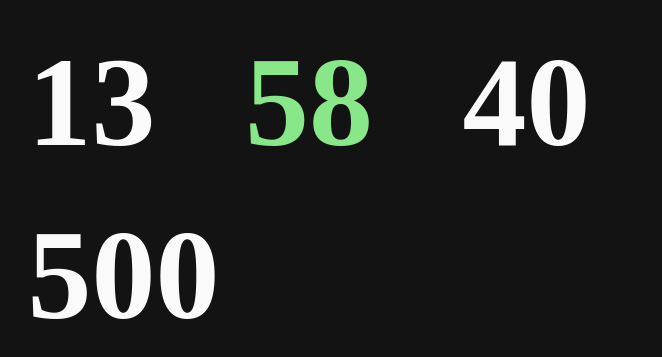
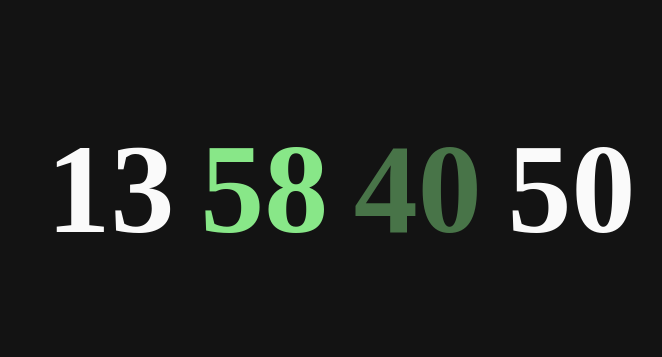
Before and after one commit to tahashieenavaz/clock, a website built with Vite: page index.html in a window 1280 px wide. Shown: the part 219-576 px from the top of the page, without its empty margins (299-961 px from the left). Built offline with nearby package versions, Linux system fonts and the light colour scheme.

Commit message:
fixes ms

```diff
--- a/src/functions/watch_loop.ts
+++ b/src/functions/watch_loop.ts
@@ -8,12 +8,14 @@ export default function watch_loop() {
     const now = new Date();
     if (hoursElement) hoursElement.textContent = String(now.getHours());
     if (minutesElement) minutesElement.textContent = String(now.getMinutes());
-    if (secondsElement) secondsElement.textContent = String(now.getSeconds());
-    if (millisecondsElement)
-      millisecondsElement.textContent = String(now.getMilliseconds()).padStart(
-        3,
-        "0",
-      );
+    if (secondsElement) {
+      secondsElement.textContent = String(now.getSeconds()).padStart(2, "0");
+    }
+    if (millisecondsElement) {
+      const ms = now.getMilliseconds();
+      millisecondsElement.textContent = String(~~(ms / 10)).padStart(2, "0");
+    }
+
     requestAnimationFrame(_watch_loop);
   });
 }
--- a/src/style.css
+++ b/src/style.css
@@ -11,9 +11,12 @@ body {
 .minutes {
   color: #88E788
 }
+.seconds {
+  color: #88E78875
+}
 .watch {
   font-size: 10vw;
   display: grid;
-  grid-template-columns: 1fr 1fr 1fr;
+  grid-template-columns: repeat(4, 1fr);
   gap: 2vw;
 }
```
